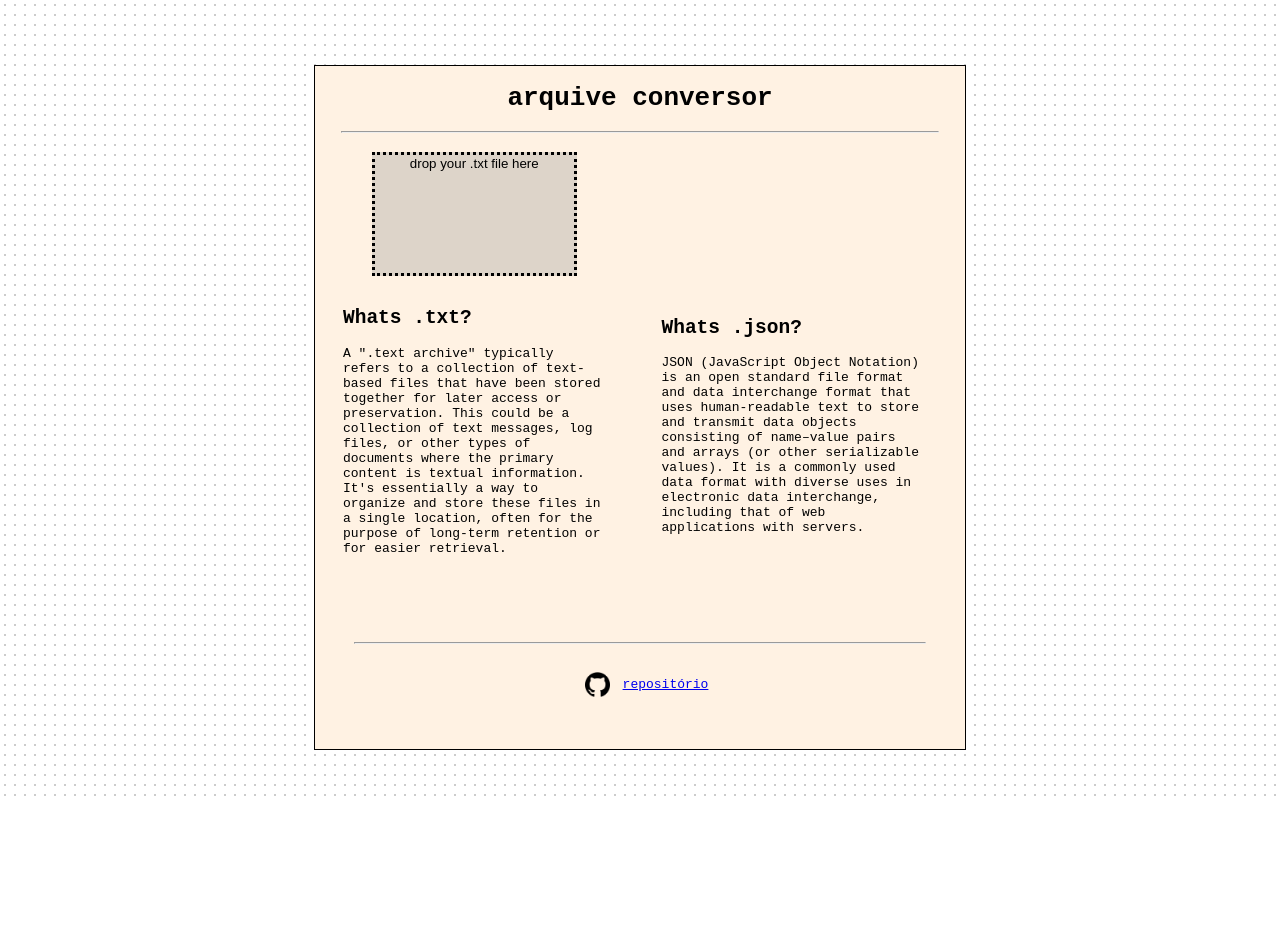
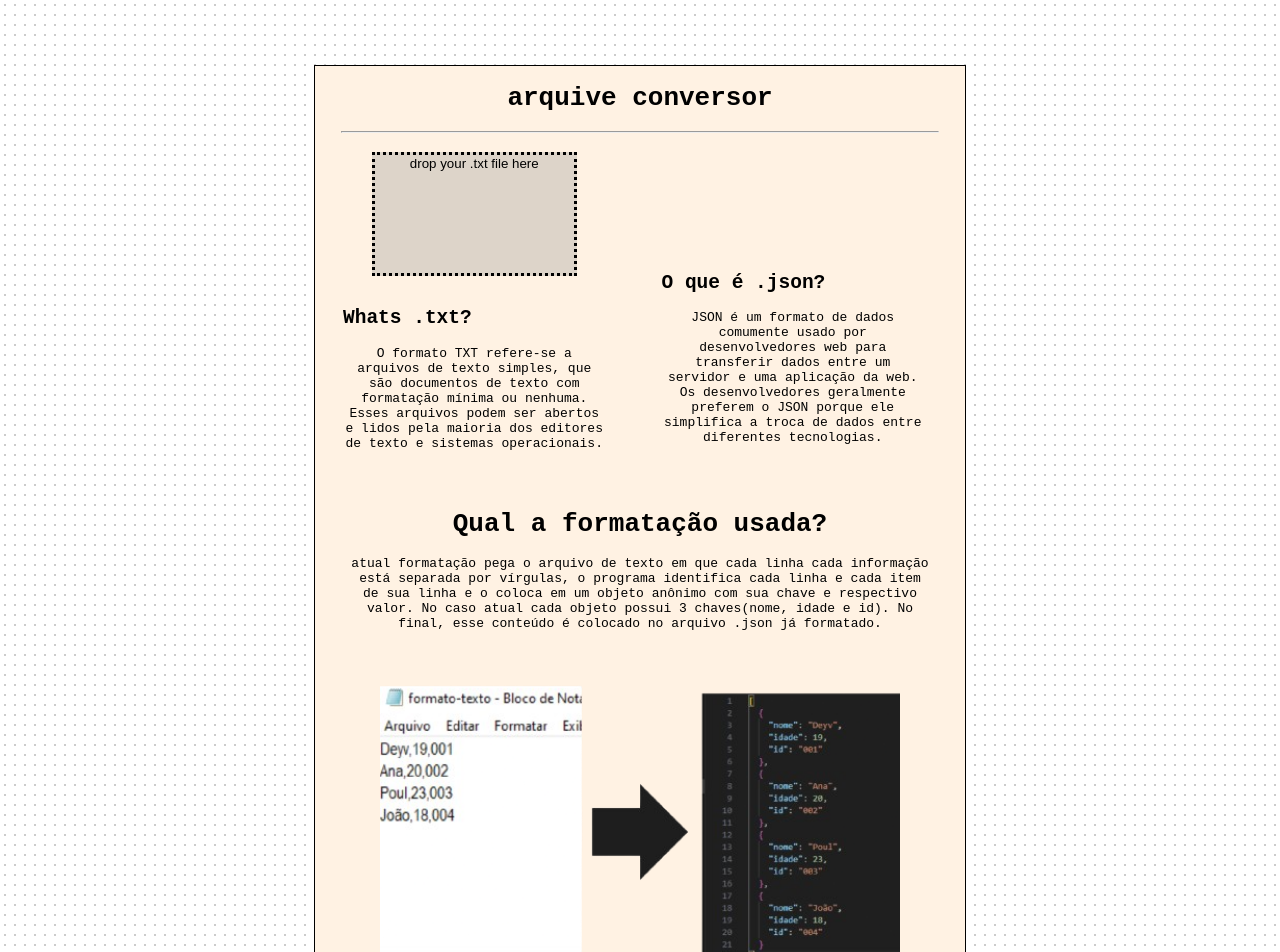
Before and after one commit to Devs097518/json_conversor, a SvelteKit app: page / in a window 1280 px wide. Shown: the top 952 px of the page. Before the commit the page ends 800 px from the top, so only its background shows below. Built offline with nearby package versions, Linux system fonts and the light colour scheme.

Commit message:
Projeto concluído!!!
    Agora que a interface e explicação da formatação em que se é feita essa conversão foi finalizada aqui neste commit, o projeto está finalizado.
    Mas o repositório está público para você fazer um branch e fazer quaisquer alterações que preferir.

```diff
--- a/src/routes/+page.svelte
+++ b/src/routes/+page.svelte
@@ -23,8 +23,6 @@
                     objeto.conteudo = fileContent; // <--
 
                     console.log(objeto); // <-- para ver o objeto no console
-
-
 
                     let linhas: string[] = objeto.conteudo.split("\r\n");
                     let tratado: string[][] = []; // é uma array de array de strings [['a'],['b'],['c']]
@@ -58,7 +56,6 @@
                         };
                         conjunto.push(obj);
                     }
-
 
                     parajson = JSON.stringify(conjunto, null, 2); // <-- conteúdo do JSON formatado
                     mostrar = 1;
@@ -95,14 +92,8 @@
         </button>
         <div class="info">
             <h2>Whats .txt?</h2>
-            <p>
-                A ".text archive" typically refers to a collection of text-based
-                files that have been stored together for later access or
-                preservation. This could be a collection of text messages, log
-                files, or other types of documents where the primary content is
-                textual information. It's essentially a way to organize and
-                store these files in a single location, often for the purpose of
-                long-term retention or for easier retrieval.
+            <p class="text-align">
+               O formato TXT refere-se a arquivos de texto simples, que são documentos de texto com formatação mínima ou nenhuma. Esses arquivos podem ser abertos e lidos pela maioria dos editores de texto e sistemas operacionais.
             </p>
         </div>
     </div>
@@ -113,16 +104,16 @@
         </div>
 
         <div class="info">
-            <h2>Whats .json?</h2>
-            <p>
-                JSON (JavaScript Object Notation) is an open standard file
-                format and data interchange format that uses human-readable text
-                to store and transmit data objects consisting of name–value
-                pairs and arrays (or other serializable values). It is a
-                commonly used data format with diverse uses in electronic data
-                interchange, including that of web applications with servers.
+            <h2>O que é .json?</h2>
+            <p class="text-align">
+                JSON é um formato de dados comumente usado por desenvolvedores web para transferir dados entre um servidor e uma aplicação da web. Os desenvolvedores geralmente preferem o JSON porque ele simplifica a troca de dados entre diferentes tecnologias.
             </p>
         </div>
+    </div>
+    <div id="formato">
+        <h1>Qual a formatação usada?</h1>
+        <p id="info-formato"> atual formatação pega o arquivo de texto em que cada linha cada informação está separada por vírgulas, o programa identifica cada linha e cada item de sua linha e o coloca em um objeto anônimo com sua chave e respectivo valor. No caso atual cada objeto possui 3 chaves(nome, idade e id). No final, esse conteúdo é colocado no arquivo .json já formatado.</p>
+        <img src="exemplo_formato.png" id="exemplo_formato" alt="">
     </div>
 
     <footer>
@@ -182,6 +173,10 @@
         border: 3px dotted black;
     }
 
+    .text-align{
+        text-align: center;
+    }
+
     #the-input {
         opacity: 0;
         padding: 3em;
@@ -199,6 +194,25 @@
 
     #baixar {
         text-align: center;
+    }
+
+    #formato{
+        display: flex;
+        flex-direction: column;
+        width: 100%;
+        text-align: center;
+    }
+
+    #exemplo_formato{
+        padding-top: 4em;
+        width: 80%;
+        margin: auto;
+    }
+
+    #info-formato{
+        width: 90%;
+        text-align: center;
+        margin: auto;
     }
 
     footer {
```
Also changed, not shown: static/exemplo_formato.png (added).
